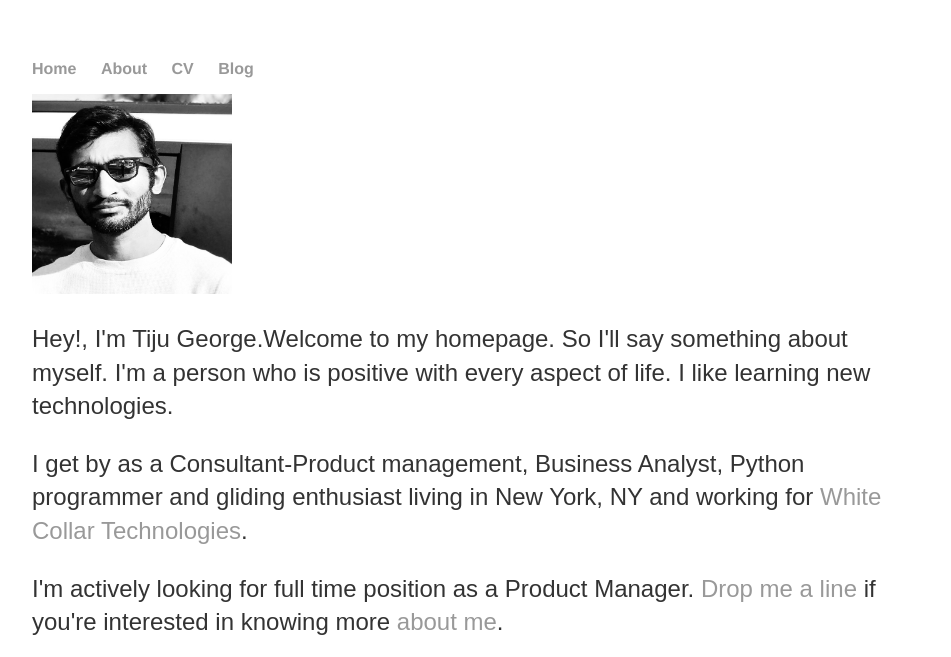
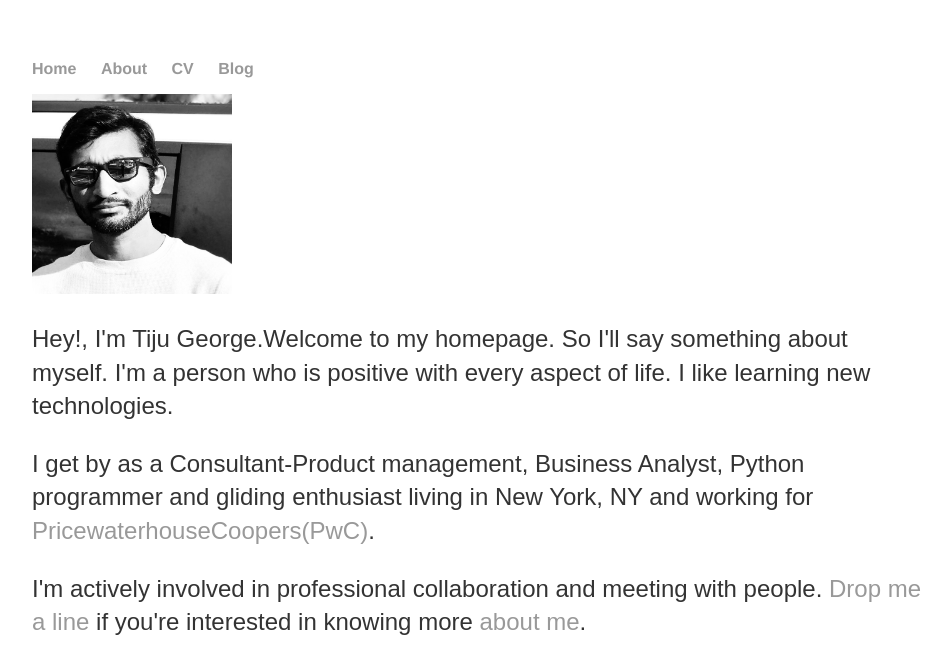
Before and after one commit to tijugeorge/tijugeorge.github.io, a Jekyll site: the page index.html, which Jekyll copies as it is, in a window 1280 px wide, cut to the strip 0-657 px from the top of the page. Shown: the whole strip, without its empty margins (160-1111 px from the left). Built offline with Jekyll 4.4.1, drawn with Linux system fonts in a browser that asks for light colours.

Commit message:
Update index.html

```diff
--- a/index.html
+++ b/index.html
@@ -22,9 +22,9 @@
 			<div itemscope itemtype="http://data-vocabulary.org/Person" class="col-sm-8">
 			<p class="lead">Hey!, I'm <span itemprop="name">Tiju George.</span>Welcome to my homepage. So I'll say something about myself. I'm a person who is positive with every aspect of life. I like learning new technologies.</p>
 			<p>I get by as a <span itemprop="title">Consultant-Product management</span>, <span itemprop="title">Business Analyst</span>, <span itemprop="title">Python programmer</span> and gliding enthusiast living in <span itemprop="address" itemscope
-		    itemtype="http://data-vocabulary.org/Address"> <span itemprop="locality">New York</span>, <span itemprop="region">NY</span></span> and working for <a href="https://www.whitecollartech.com//">White Collar Technologies</a>.</p>
+		    itemtype="http://data-vocabulary.org/Address"> <span itemprop="locality">New York</span>, <span itemprop="region">NY</span></span> and working for <a href="https://www.pwc.com/us/en.html">PricewaterhouseCoopers(PwC)</a>.</p>
 
-			<p>I'm actively looking for full time position as a <span itemprop="title">Product Manager</span>. <a href="mailto:georgetijumathew@gmail.com">Drop me a line</a> if you're interested in knowing more <a href="/about">about me</a>.</p>
+			<p>I'm actively involved in professional collaboration and meeting with people. <a href="mailto:georgetijumathew@gmail.com">Drop me a line</a> if you're interested in knowing more <a href="/about">about me</a>.</p>
 			</div>
 		</div>
  		<footer>
```
Also changed, not shown: other parts of index.html (+1 -1 lines).
